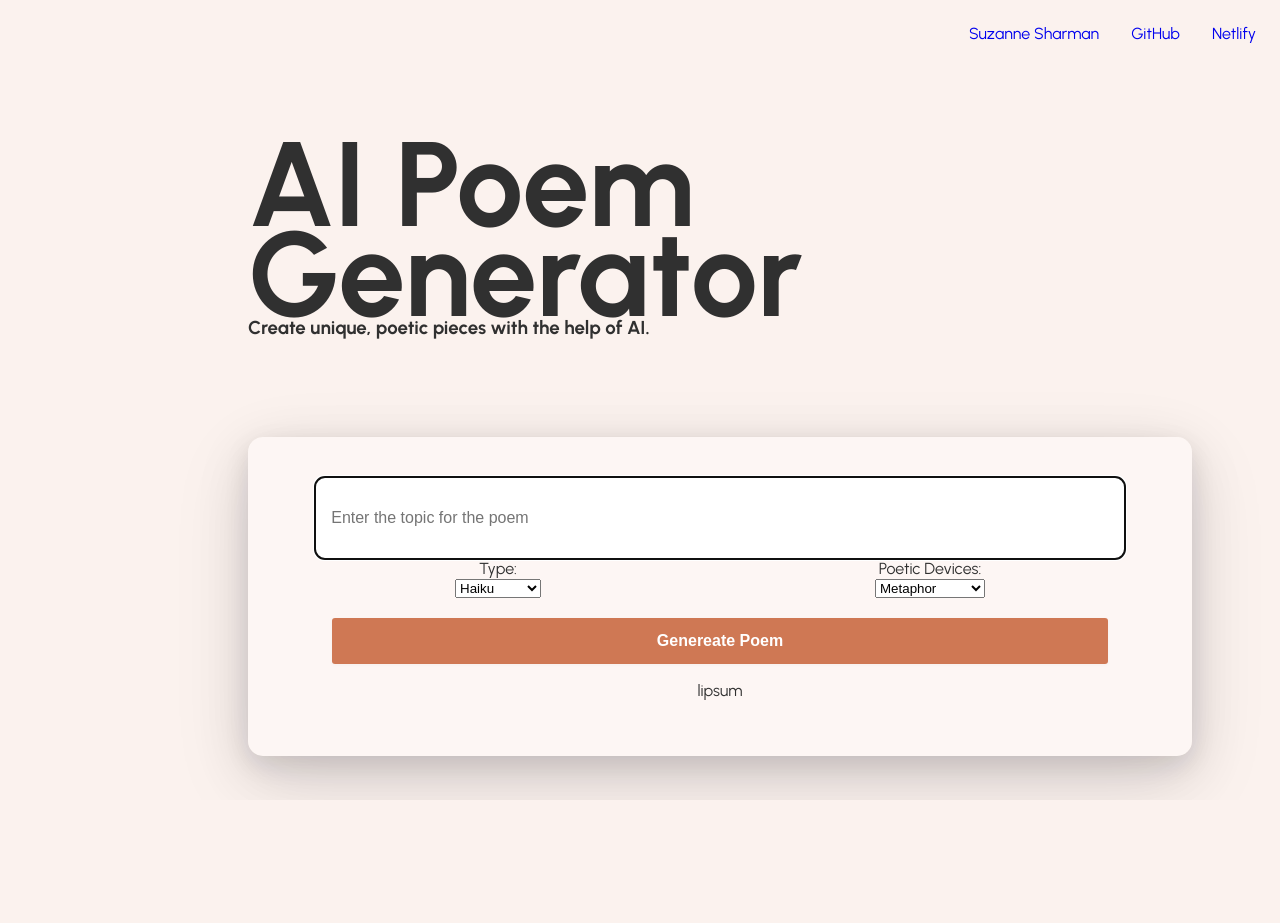
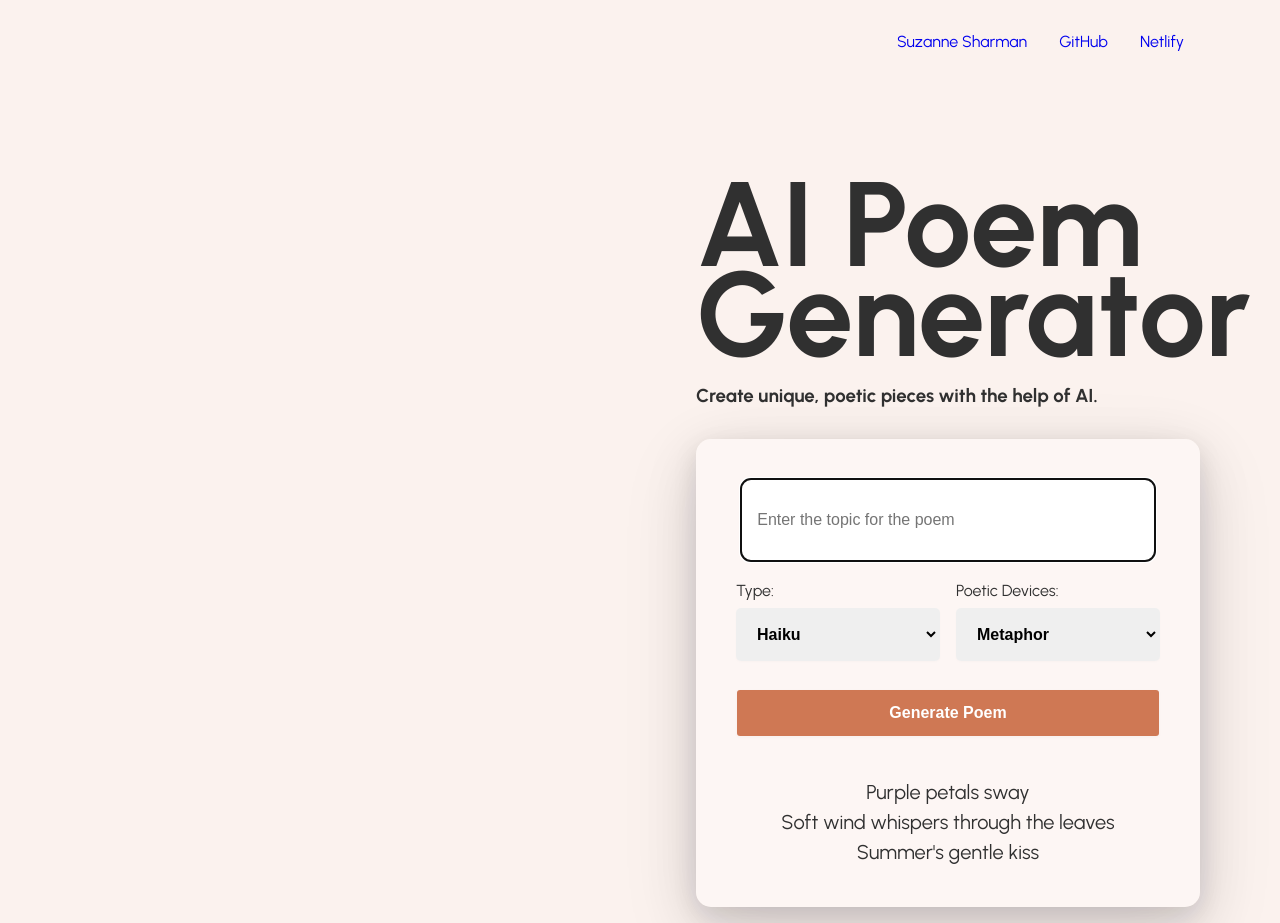
Before and after one commit to suzStar/AI_Addon, a plain HTML site: page index.html in a window 1280 px wide. Before the commit the page ends 800 px from the top, so only its background shows below. Drawn offline with Linux system fonts and the light colour scheme.

Commit message:
CSS Added

```diff
--- a/index.html
+++ b/index.html
@@ -20,19 +20,24 @@
         <li><a href="https://aiaddon.netlify.app/" target="_blank">Netlify</a></li>
     </nav>
 
+    <div class="main-content">
+        <section class="heroImage">
+            <img src="" alt="" />
+        </section>
+
         <main class="container">
-        <h1>AI Poem Generator</h1>
-        <h3>Create unique, poetic pieces with the help of AI. </h3>
+            <h1>AI Poem <br> Generator</h1>
+            <h3>Create unique, poetic pieces with the help of AI.</h3>
 
+            <div class="form-container">
 
-        <div class="form">
-            <form action="" method="get" class="form-example">
+                <form action="" method="get" class="form">
                     <input type="text" class="formFillin" placeholder="Enter the topic for the poem" autofocus required
                         autocomplete="off" />
 
                     <div class="formContainer">
-                    <li>
-                        <label for="type-select">Type:</label><br>
+                        <div class="formGroup">
+                            <label for="type-select">Type:</label>
                             <select name="type" id="type-select">
                                 <option value="Haiku">Haiku</option>
                                 <option value="Free verse">Free verse</option>
@@ -44,8 +49,10 @@
                                 <option value="Elegy">Elegy</option>
                                 <option value="Ballad">Ballad</option>
                             </select>
-                    <li>
-                        <label for="poetic-devices-select">Poetic Devices:</label><br>
+                        </div>
+
+                        <div class="formGroup">
+                            <label for="poetic-devices-select">Poetic Devices:</label>
                             <select name="poetic-devices" id="poetic-devices-select">
                                 <option value="Metaphor">Metaphor</option>
                                 <option value="Simile">Simile</option>
@@ -57,21 +64,22 @@
                                 <option value="Onomatopoeia">Onomatopoeia</option>
                                 <option value="Enjambment">Enjambment</option>
                             </select>
-                    </li>
-                    </li>
                         </div>
-                <br>
+                    </div>
+
                     <div class="form-button">
-                    <input class="formButton" type="submit" value="Genereate Poem" />
+                        <input class="formButton" type="submit" value="Generate Poem" />
                     </div>
-                <div>
-                    <p>lipsum
-                    </p>
+
+                    <div class="poem">
+                        Purple petals sway<br>
+                        Soft wind whispers through the leaves<br>
+                        Summer's gentle kiss
                     </div>
                 </form>
-
             </div>
         </main>
+    </div>
 
     <script src="src/index.js"></script>
 </body>
--- a/src/style.css
+++ b/src/style.css
@@ -1,4 +1,5 @@
 body {
+    margin: 1em 5em;
     background: #FBF2EE;
     font-family: "Urbanist", sans-serif;
     color: #303030;
@@ -6,6 +7,7 @@ body {
 
 .navigation {
     display: flex;
+    flex: 5;
     flex-flow: row wrap;
     justify-content: flex-end;
     list-style: none;
@@ -18,12 +20,27 @@ body {
     padding: 1em;
 }
 
+.main-content {
+    display: flex;
+    align-items: flex-start;
+    justify-content: space-between;
+    margin-top: 2em;
+}
+
+.heroImage {
+    flex: 1;
+    max-width: 50%;
+}
+
+.heroImage img {
+    width: 100%;
+    height: auto;
+    object-fit: cover;
+}
+
 .container {
-    display: flex;
-    flex-direction: column;
-    justify-content: flex-end;
-    margin: 0 0 0 10em;
-    padding: 0 5em;
+    flex: 1;
+    max-width: 45%;
 }
 
 h1 {
@@ -32,14 +49,14 @@ h1 {
 }
 
 h3 {
-    margin-top: -4.5em;
+    margin-top: -3em;
 }
 
-form {
+.form-container {
     border-radius: 15px;
     background: #FFFEFF50;
     padding: 2.5em;
-    margin-top: 5em;
+    margin-top: 2em;
     text-align: center;
     box-shadow: rgba(17, 17, 26, 0.1) 0px 8px 24px,
         rgba(17, 17, 26, 0.1) 0px 16px 56px,
@@ -49,8 +66,8 @@ form {
 .formFillin {
     padding: 16px;
     border: 0 solid rgba(39, 33, 66, 0.5);
+    height: 50px;
     width: 90%;
-    height: 50px;
     font-size: 16px;
     border-radius: 10px;
     line-height: 20px;
@@ -59,11 +76,35 @@ form {
 
 .formContainer {
     display: flex;
-    flex-flow: row wrap;
-    justify-content: space-around;
-    list-style: none;
+    flex-wrap: wrap;
+    justify-content: space-between;
+    /* cleaner spacing */
+    gap: 1rem;
+    margin: 20px 0;
+    align-items: stretch;
+    text-align: left;
 }
 
+.formGroup {
+    display: flex;
+    flex-direction: column;
+    flex: 1;
+    min-width: 200px;
+}
+
+select {
+    width: 100%;
+    /* fill the formGroup */
+    border: 1px solid transparent;
+    border-radius: 5px;
+    box-shadow: rgba(0, 0, 0, 0.02) 0 1px 3px 0;
+    cursor: pointer;
+    font-size: 16px;
+    font-weight: 600;
+    padding: 1em;
+    min-height: 3rem;
+    margin: 0.5em 0;
+}
 
 .formButton {
     align-items: center;
@@ -90,7 +131,7 @@ form {
     -webkit-user-select: none;
     touch-action: manipulation;
     vertical-align: baseline;
-    width: 90%;
+    width: 100%;
 }
 
 .formButton:hover,
@@ -108,3 +149,9 @@ form {
     box-shadow: rgba(0, 0, 0, .06) 0 2px 4px;
     transform: translateY(0);
 }
+
+.poem{
+    margin-top: 2em;
+    font-size: 20px;
+    line-height: 1.5;
+}
```
Lines whose indentation alone changed are shown as unchanged.
